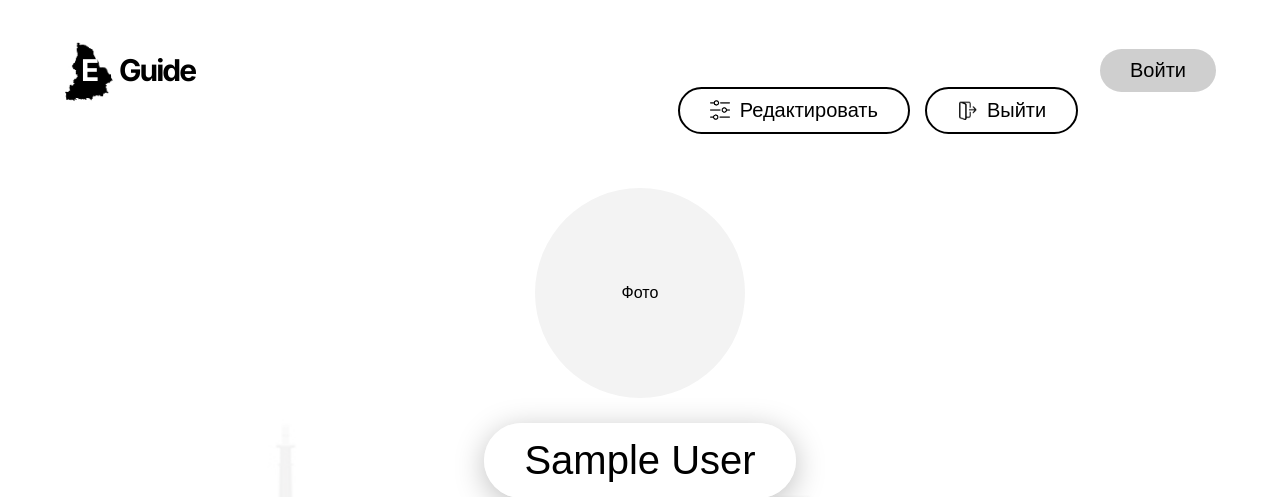
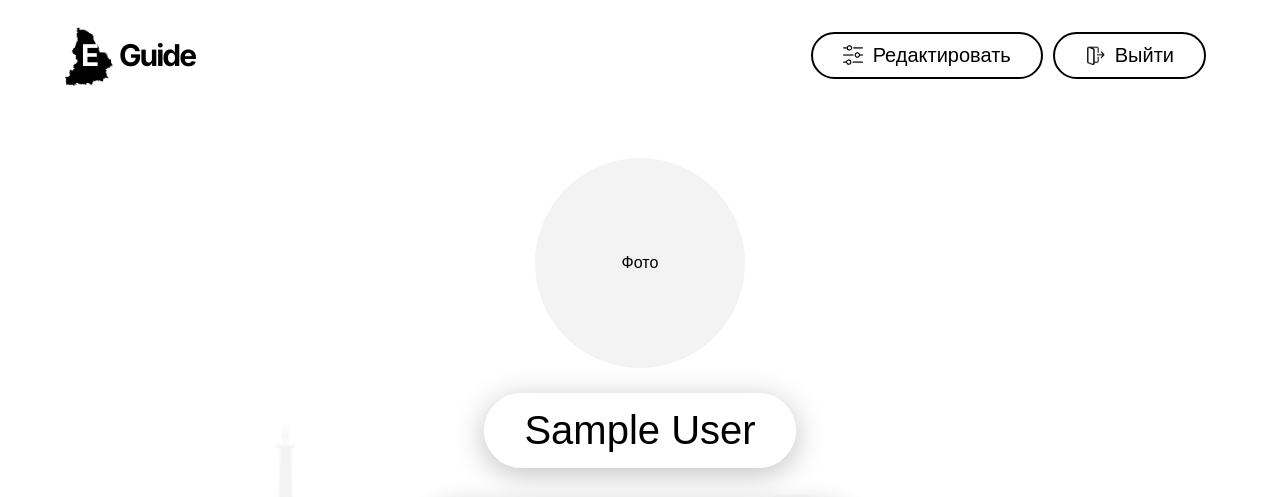
Before and after one commit to Smoz1e/EGuide, a Django app: page /profile/ in a window 1280 px wide. Shown: the top 497 px of the page. Run offline with Django 5.2, Linux system fonts and the light colour scheme; the visitor is signed in with stand-in values (Sample User, id 1); some web fonts are replaced.

Commit message:
edite button in profile.html

```diff
--- a/EGuide/ProfileUser/static/profile.css
+++ b/EGuide/ProfileUser/static/profile.css
@@ -101,7 +101,7 @@ body {
             border: 2px solid #000000;
             background-color: transparent;
             position: relative;
-            top: 20px;
+            margin-right: 10px;
         }
 
         .logout-button img, .edit-button img {
--- a/EGuide/ProfileUser/templates/profile.html
+++ b/EGuide/ProfileUser/templates/profile.html
@@ -41,7 +41,7 @@
     <div class="profile-page">
         <header>
             <div class="logo-container">
-                <a href="/" style="text-decoration: none; color: inherit;">
+                <a href="###" style="text-decoration: none; color: inherit;">
                     <div class="logo">
                         <div class="logo-image">
                             <img src="{% static 'images/map.jpg' %}" alt="Карта">
@@ -51,7 +51,7 @@
                     </div>
                 </a>
             </div>
-            <div class="actions-container header-controls">
+            <div class="header-controls">
                 <button class="edit-button ">
                     <img src="{% static 'images/settings-icon.png' %}" alt="Редактировать">
                     Редактировать
@@ -61,9 +61,9 @@
                     Выйти
                 </button>
             </div>
-            <div class="header-controls">
+            {% comment %} <div class="header-controls">
                 <a href="{% url 'login' %}"><button class="login-button">Войти</button></a>
-            </div>
+            </div> {% endcomment %}
         </header>
         {% comment %} <div class="actions-container">
             <button class="edit-button">
```
Also changed, not shown: EGuide/Map/urls.py (added).
